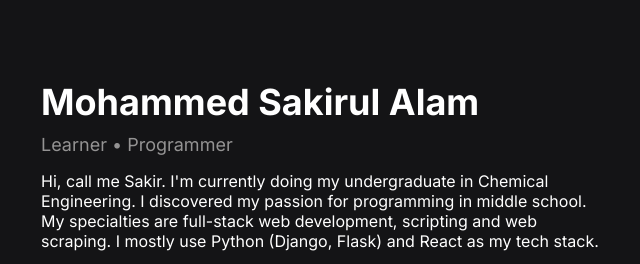
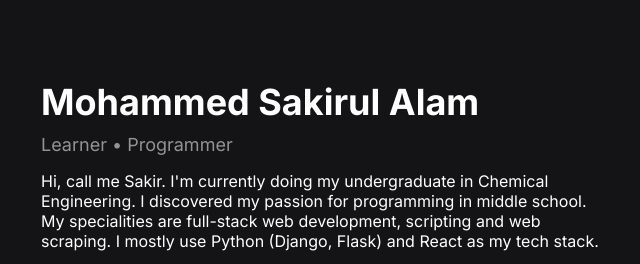
Before and after one commit to binarysakir/binarysakir.github.io, a plain HTML site: page index.html in a window 1280 px wide. Shown: the top 264 px of the page, 319-959 px from the left. Drawn offline with Linux system fonts and the light colour scheme.

Commit message:
Fixed typo

```diff
--- a/index.html
+++ b/index.html
@@ -30,7 +30,7 @@
             <p>Learner &#8226; Programmer</p>
         </section>
         <section class="about">
-            <p>Hi, call me Sakir. I'm currently doing my undergraduate in Chemical Engineering. I discovered my passion for programming in middle school. My specialties are full-stack web development, scripting and web scraping. I mostly use Python (Django, Flask) and React as my tech stack.</p>
+            <p>Hi, call me Sakir. I'm currently doing my undergraduate in Chemical Engineering. I discovered my passion for programming in middle school. My specialities are full-stack web development, scripting and web scraping. I mostly use Python (Django, Flask) and React as my tech stack.</p>
             <p>Apart from programming, I love to read. I sometimes write gibberish on <a href="https://lenihilist.wordpress.com" target="_blank">lenihilist.wordpress.com</a>.</p>
             <div class="columns">
                 <div class="column">
```
